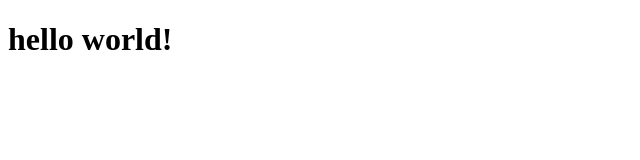
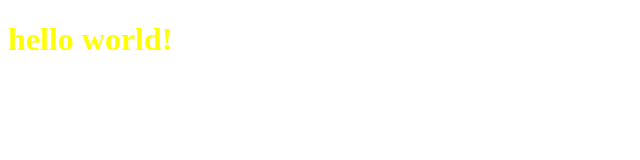
Before and after one commit to majd-awwad/Git-essentials, a plain HTML site: page index.html in a window 1280 px wide. Shown: the whole page, without its empty margins (0-640 px from the left). Drawn offline with Linux system fonts and the light colour scheme.

Commit message:
feat : add color to heading
    -add a new class to h2 "heading"
    -add a new directory "/css" with a file app.css with style

with: majd

```diff
--- /dev/null
+++ b/css/app.css
@@ -0,0 +1,3 @@
+.heading {
+    color: yellow;
+}
--- a/index.html
+++ b/index.html
@@ -4,8 +4,9 @@
     <meta charset="UTF-8">
     <meta name="viewport" content="width=device-width, initial-scale=1.0">
     <title>Document</title>
+    <link rel="stylesheet" href="css\app.css">
 </head>
 <body>
-    <H1>hello world!</H1>
+    <H1 class="heading">hello world!</H1>
 </body>
 </html>
```
